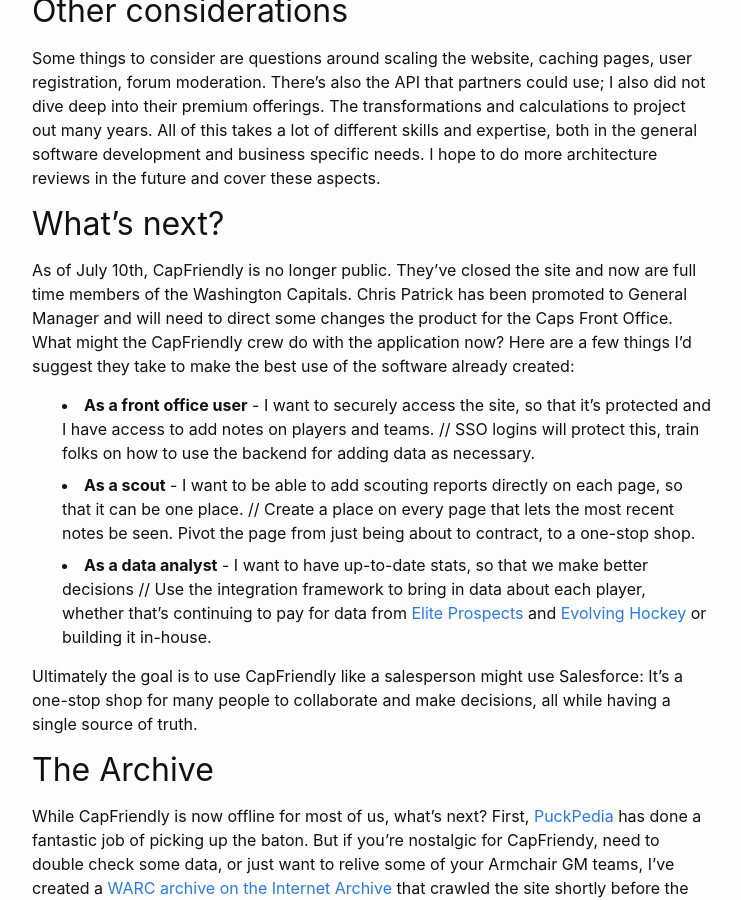
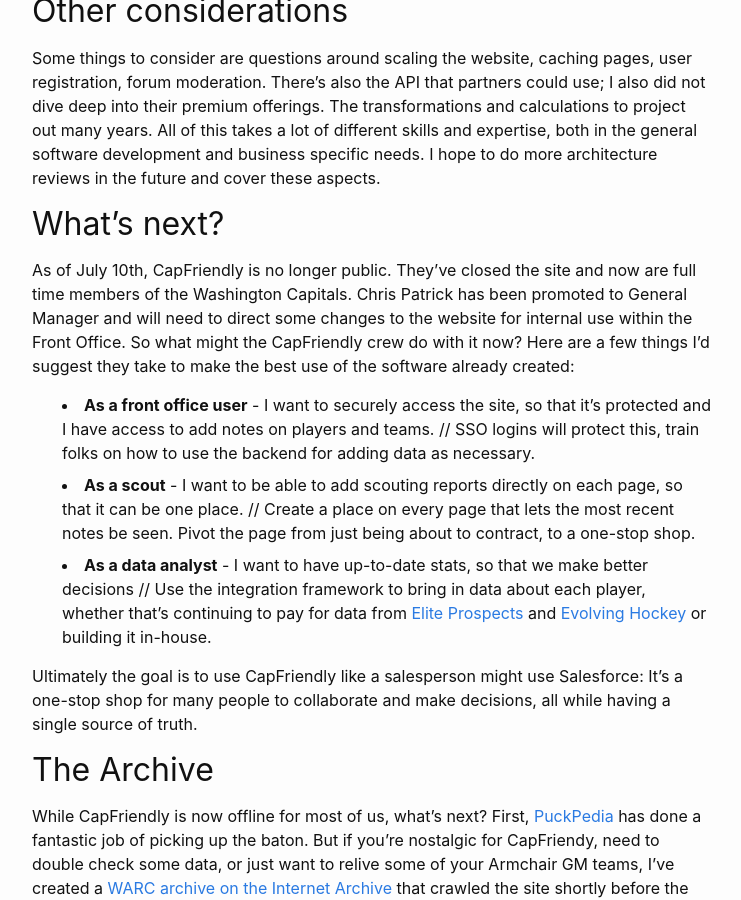
Before and after one commit to dannypage/views, a Jekyll site: the page built from _posts/2024-07-10-CapFriendly-Systems-Design.md, in a window 1280 px wide and 900 px high, scrolled down 3646 px. Shown: the whole window, without its empty margins (268-1009 px from the left). Built offline with Jekyll 4.4.1, drawn with Linux system fonts in a browser that asks for light colours.

Commit message:
Update 2024-07-10-CapFriendly-Systems-Design.md

```diff
--- a/_posts/2024-07-10-CapFriendly-Systems-Design.md
+++ b/_posts/2024-07-10-CapFriendly-Systems-Design.md
@@ -56,7 +56,7 @@
 
 ## What's next?
 
-As of July 10th, CapFriendly is no longer public. They’ve closed the site and now are full time members of the Washington Capitals. Chris Patrick has been promoted to General Manager and will need to direct some changes the product for the Caps Front Office. What might the CapFriendly crew do with the application now? Here are a few things I’d suggest they take to make the best use of the software already created:
+As of July 10th, CapFriendly is no longer public. They’ve closed the site and now are full time members of the Washington Capitals. Chris Patrick has been promoted to General Manager and will need to direct some changes to the website for internal use within the Front Office. So what might the CapFriendly crew do with it now? Here are a few things I’d suggest they take to make the best use of the software already created:
 
 - **As a front office user** - I want to securely access the site, so that it’s protected and I have access to add notes on players and teams. // SSO logins will protect this, train folks on how to use the backend for adding data as necessary.
 - **As a scout** - I want to be able to add scouting reports directly on each page, so that it can be one place. // Create a place on every page that lets the most recent notes be seen. Pivot the page from just being about to contract, to a one-stop shop.
```
